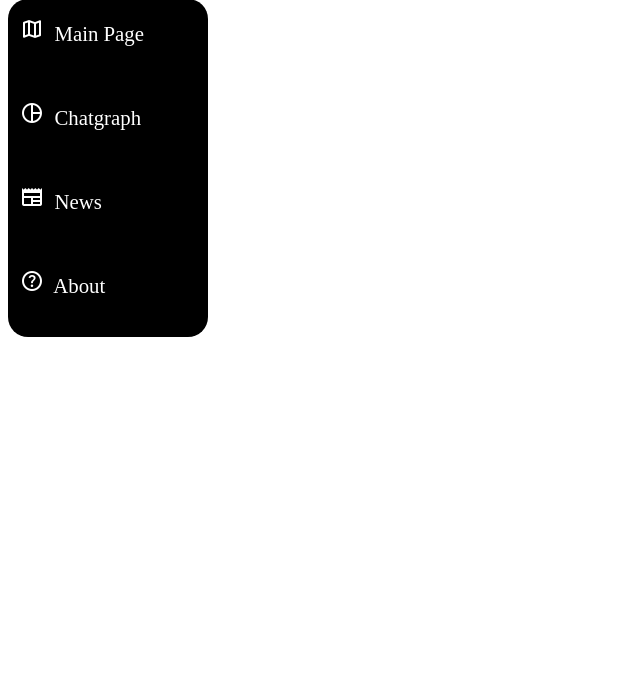
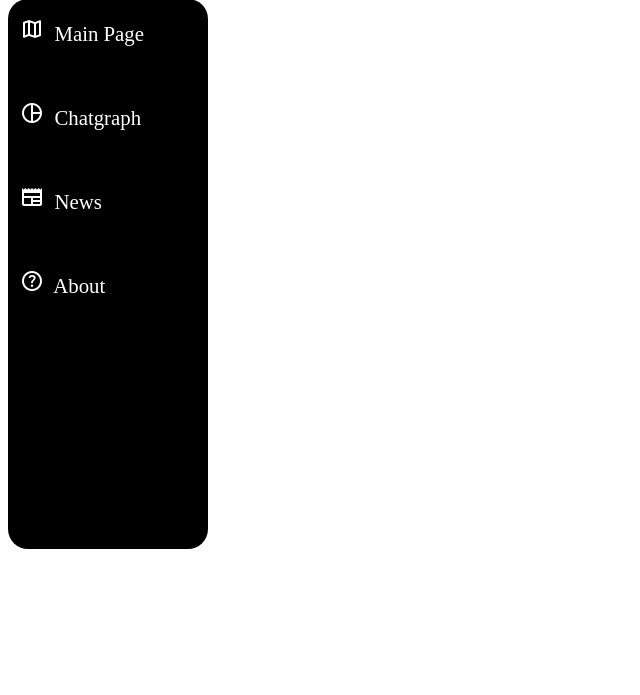
Before and after one commit to Hiro-92/TNsorflow-Nota, a Django app: template nota_prj/templates/base.html in a window 1280 px wide. Shown: the part 163-858 px from the top of the page, without its empty margins (0-640 px from the left). Run offline with Django 4.2, Linux system fonts and the light colour scheme; the template is opened without the code that fills it, so the values that code supplies are empty; some libraries are stand-ins or nearby versions.

Commit message:
사이드 메뉴바 배경 수정

```diff
--- a/nota_prj/templates/base.html
+++ b/nota_prj/templates/base.html
@@ -18,15 +18,17 @@
         <div class="name">
             <a href="#"><img src="Nota.png" alt="Nota" title="NoTa" width=200 height=150></a>
         </div>
+        <div class="back">
             <div class="menu">
                 <input type="checkbox" id="expand-menu" name="expand-menu">
-            <a href="#"><div><span class="material-symbols-outlined">map</span>&nbsp; Main Page</div></a>
+                <a href="#" class="item"><div><span class="material-symbols-outlined">map</span>&nbsp; Main Page</div></a>
                 <br>
                 <a href="#" class="item"><div><span class="material-symbols-outlined">pie_chart</span>&nbsp; Chatgraph</div></a>
                 <br>
                 <a href="#" class="item"><div><span class="material-symbols-outlined">newspaper</span>&nbsp; News</div></a>
                 <br>
                 <a href="#" class="item"><div><span class="material-symbols-outlined">help</span>&nbsp; About</div></a>
+            </div>
         </div>
     </div>
 
--- a/nota_prj/templates/style01.css
+++ b/nota_prj/templates/style01.css
@@ -1,4 +1,15 @@
-.menu {
+.back {
+    display: block;
+    width: 200px;
+    height: 550px;
+    background-color: #000;
+    border-radius: 20px;
+    padding: 10px;
+    box-sizing: border-box;
+    z-index: 100;
+}
+
+.menu item{
     display: block;
     overflow: hidden;
     width: 200px;
@@ -8,12 +19,9 @@
     border-radius: 20px;
     padding: 10px;
     box-sizing: border-box;
+    z-index: 20;
 }
-.menu ul {
-    list-style: none;
-    margin: 0;
-    padding: 0;
-}
+
 .menu a{
     display: block;
     height: 50px;
```
Lines whose indentation alone changed are shown as unchanged.
